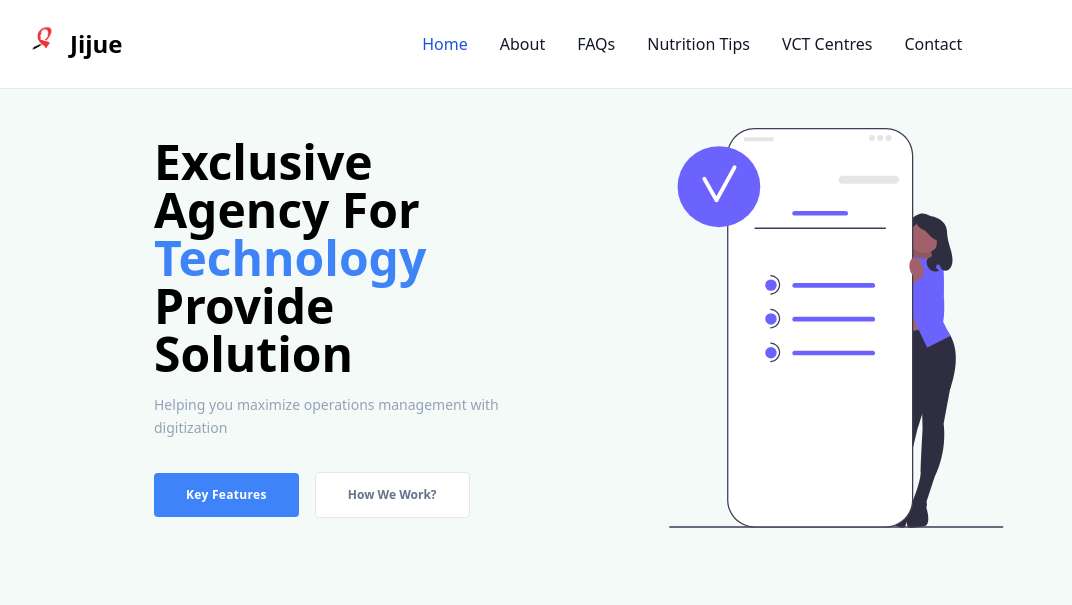
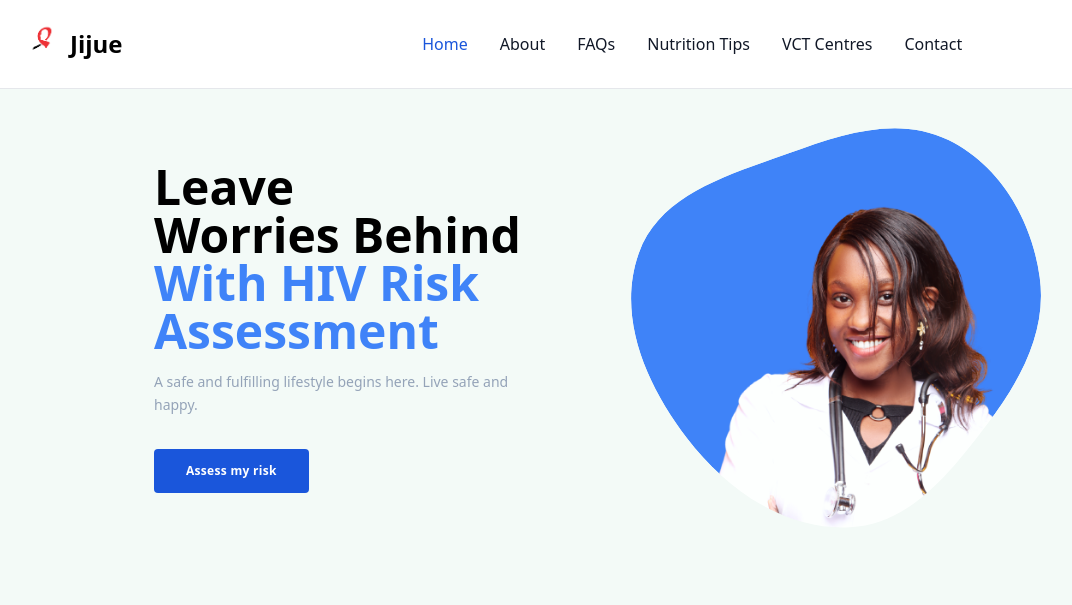
Before and after one commit to pyaustine/flowbite-django-tailwind, a Django app: page / in a window 1280 px wide. Shown: the top 605 px of the page, without its empty margins (2-1074 px from the left). Run offline with Django 4.2, Linux system fonts and the light colour scheme; style sheets or scripts are compiled from the project's sources; some libraries are stand-ins or nearby versions.

Commit message:
add modal, backgorund image, etc

```diff
--- a/templates/base/index.html
+++ b/templates/base/index.html
@@ -1,4 +1,6 @@
 {% extends "base/_base.html" %}
+<!-- space -->
+{% load static %}
 <!-- space -->
 {% block content %}
 
@@ -13,32 +15,125 @@
         class="mx-auto mb-8 max-w-lg text-center lg:mx-0 lg:max-w-md lg:text-left"
       >
         <h2 class="mb-4 text-3xl font-bold text-left lg:text-5xl">
-          Exclusive Agency For
+          Leave <br />
+          Worries Behind <br />
 
-          <span class="text-5xl text-blue-500 leading-relaxeds"
-            >Technology
+          <span class="text-5xl text-blue-500 leading-relaxeds">
+            With HIV Risk Assessment
           </span>
-
-          Provide Solution
         </h2>
 
         <p
           class="visible mx-0 mt-3 mb-0 text-sm leading-relaxed text-left text-slate-400"
         >
-          Helping you maximize operations management with digitization
+          A safe and fulfilling lifestyle begins here. Live safe and happy.
         </p>
       </div>
 
       <div class="text-center lg:text-left">
+        <!-- Modal toggle -->
         <a
-          class="block visible py-4 px-8 mb-4 text-xs font-semibold tracking-wide leading-none text-white bg-blue-500 rounded cursor-pointer sm:mr-3 sm:mb-0 sm:inline-block"
-          >Key Features</a
+          data-modal-target="staticModal"
+          data-modal-toggle="staticModal"
+          class="block visible py-4 px-8 mb-4 text-xs font-semibold tracking-wide leading-none text-white bg-blue-700 hover:bg-blue-800 rounded cursor-pointer sm:mr-3 sm:mb-0 sm:inline-block"
+          >Assess my risk</a
         >
+      </div>
+    </div>
 
-        <a
-          class="block visible py-4 px-8 text-xs font-semibold leading-none bg-white rounded border border-solid cursor-pointer sm:inline-block border-slate-200 text-slate-500"
-          >How We Work?</a
-        >
+    <!-- Main modal -->
+    <div
+      id="staticModal"
+      data-modal-backdrop="static"
+      tabindex="-1"
+      aria-hidden="true"
+      class="fixed top-0 left-0 right-0 z-50 hidden w-full p-4 overflow-x-hidden overflow-y-auto md:inset-0 h-[calc(100%-1rem)] md:h-full"
+    >
+      <div class="relative w-full h-full max-w-2xl md:h-auto">
+        <!-- Modal content -->
+        <div class="relative bg-white rounded-lg shadow dark:bg-gray-700">
+          <!-- Modal header -->
+          <div
+            class="flex items-start justify-between p-4 border-b rounded-t dark:border-gray-600"
+          >
+            <h3 class="text-xl font-semibold text-gray-900 dark:text-white">
+              Terms of service
+            </h3>
+            <button
+              type="button"
+              class="text-gray-400 bg-transparent hover:bg-gray-200 hover:text-gray-900 rounded-lg text-sm p-1.5 ml-auto inline-flex items-center dark:hover:bg-gray-600 dark:hover:text-white"
+              data-modal-hide="staticModal"
+            >
+              <svg
+                class="w-5 h-5"
+                fill="currentColor"
+                viewBox="0 0 20 20"
+                xmlns="http://www.w3.org/2000/svg"
+              >
+                <path
+                  fill-rule="evenodd"
+                  d="M4.293 4.293a1 1 0 011.414 0L10 8.586l4.293-4.293a1 1 0 111.414 1.414L11.414 10l4.293 4.293a1 1 0 01-1.414 1.414L10 11.414l-4.293 4.293a1 1 0 01-1.414-1.414L8.586 10 4.293 5.707a1 1 0 010-1.414z"
+                  clip-rule="evenodd"
+                ></path>
+              </svg>
+            </button>
+          </div>
+          <!-- Modal body -->
+          <div class="p-6 space-y-6">
+            <h4 class="text-xl font-semibold text-gray-900 dark:text-white">
+              Privacy policy
+            </h4>
+            <p
+              class="text-base leading-relaxed text-gray-500 dark:text-gray-400"
+            >
+              This website uses log files to collect non-personally identifiable
+              information about visitors, including their IP addresses, browser
+              type, ISP, and website activity. This data is used for analysis,
+              administration, tracking, and demographic research. This privacy
+              policy applies only to online activities on the website.
+              <br />
+              Read more about our privacy policy and terms of use.
+            </p>
+            <h4 class="text-xl font-semibold text-gray-900 dark:text-white">
+              Disclaimer
+            </h4>
+            <p
+              class="text-base leading-relaxed text-gray-500 dark:text-gray-400"
+            >
+              The Machine-Learning model in the Jijue platform has been designed
+              using credible data. Different variables have been used in the
+              model to compute the risk of an individual turning HIV positive.
+              However the risk score calculated by our website is not final
+              hence it does not reflect your actual HIV status. One can only
+              ascertain his/her HIV status by getting tested from a VCT Centre
+              or by using a self-test kit.
+            </p>
+
+            <h6 class="text-gray-500 dark:text-gray-400">
+              Would you like to continue with HIV Risk Assessment?
+            </h6>
+          </div>
+          <!-- Modal footer -->
+          <div
+            class="flex items-center p-6 space-x-2 border-t border-gray-200 rounded-b dark:border-gray-600"
+          >
+            <a
+              type="button"
+              href="{% url 'welcome' %}"
+              class="text-white bg-blue-700 hover:bg-blue-800 focus:ring-4 focus:outline-none focus:ring-blue-300 font-medium rounded-lg text-sm px-5 py-2.5 text-center dark:bg-blue-600 dark:hover:bg-blue-700 dark:focus:ring-blue-800"
+            >
+              I accept
+            </a>
+
+            <button
+              data-modal-hide="staticModal"
+              type="button"
+              class="text-gray-500 bg-white hover:bg-gray-100 focus:ring-4 focus:outline-none focus:ring-blue-300 rounded-lg border border-gray-200 text-sm font-medium px-5 py-2.5 hover:text-gray-900 focus:z-10 dark:bg-gray-700 dark:text-gray-300 dark:border-gray-500 dark:hover:text-white dark:hover:bg-gray-600 dark:focus:ring-gray-600"
+            >
+              Decline
+            </button>
+          </div>
+        </div>
       </div>
     </div>
 
@@ -47,170 +142,28 @@
       <!-- Illustrations Container -->
       <div class="flex justify-center items-center">
         <svg
-          class="block max-w-full h-auto align-middle lg:max-w-lg"
+          class="block max-w-full h-auto align-middle lg:max-w-lg fill-blue-500"
+          height="400"
+          viewBox="0 0 479 467"
           xmlns="http://www.w3.org/2000/svg"
-          height="400"
-          viewBox="0 0 524.67004 627.58314"
           xmlns:xlink="http://www.w3.org/1999/xlink"
         >
-          <path
-            d="M369.04619,148.0378h51.762v17.04364c0,28.5682-23.19375,51.76195-51.76195,51.76195h-.00005v-68.80558h0Z"
-            transform="translate(789.85437 364.88118) rotate(-180)"
-            fill="#2f2e41"
-          />
-          <polygon
-            points="409.33502 185.02664 418.23482 225.05637 366.08305 216.39672 387.33502 178.53845 409.33502 185.02664"
-            fill="#a0616a"
-          />
-          <polygon
-            points="409.33502 185.02664 418.23482 225.05637 366.08305 216.39672 387.33502 178.53845 409.33502 185.02664"
-            opacity=".1"
-          />
-          <rect
-            x="359.33502"
-            y="270.53845"
-            width="50"
-            height="74"
-            transform="translate(768.67004 615.07691) rotate(-180)"
-            fill="#a0616a"
-          />
-          <path
-            d="M441.83502,405.03845l-11,59s7,41-14,83l-14,43-21-3s13-32,13-46c0-14,3-68,3-68l-1.5-61.61811,45.5-6.38189Z"
-            fill="#2f2e41"
-          />
-          <path
-            d="M378.83502,586.03845s24-9,26,4l-1,6s9,27-4,29c-13,2-25,5-26-1-1-6-.98425-13.48966,1.50787-18.74483,2.49213-5.25517,3.49213-19.25517,3.49213-19.25517Z"
-            fill="#2f2e41"
-          />
-          <g>
+          <mask id="mask0" mask-type="alpha">
             <path
-              d="M366.13446,395.88629l-5.84242,59.73162s-18.12633,37.43576-9.63539,83.61913l1.48898,45.19716,21.00587,2.95865s-3.58764-34.353,.30589-47.80069c3.89353-13.44769,16.0298-66.15169,16.0298-66.15169l18.5774-58.77007-41.93013-18.7841Z"
-              fill="#2f2e41"
+              d="M9.19024 145.964C34.0253 76.5814 114.865 54.7299 184.111 29.4823C245.804 6.98884 311.86 -14.9503 370.735 14.143C431.207 44.026 467.948 107.508 477.191 174.311C485.897 237.229 454.931 294.377 416.506 344.954C373.74 401.245 326.068 462.801 255.442 466.189C179.416 469.835 111.552 422.137 65.1576 361.805C17.4835 299.81 -17.1617 219.583 9.19024 145.964Z"
             />
+          </mask>
+          <g mask="url(#mask0)">
             <path
-              d="M376.31126,587.26662s-20.5502-15.31957-26.08672-3.38865l-.70811,6.04141s-16.1539,23.43185-4.22298,28.96837c11.93092,5.53652,22.62319,11.75548,25.25239,6.2703,2.62921-5.48519,4.69702-12.68375,3.76473-18.42469-.9323-5.74094,2.00069-19.46674,2.00069-19.46674Z"
-              fill="#2f2e41"
+              d="M9.19024 145.964C34.0253 76.5814 114.865 54.7299 184.111 29.4823C245.804 6.98884 311.86 -14.9503 370.735 14.143C431.207 44.026 467.948 107.508 477.191 174.311C485.897 237.229 454.931 294.377 416.506 344.954C373.74 401.245 326.068 462.801 255.442 466.189C179.416 469.835 111.552 422.137 65.1576 361.805C17.4835 299.81 -17.1617 219.583 9.19024 145.964Z"
+            />
+            <image
+              class="home__blob-img"
+              x="50"
+              y="60"
+              href="{% static 'images/sarah.png' %}"
             />
           </g>
-          <path
-            d="M429.83502,310.53845c23.51917,21.94757,25.26404,56.67346,11.5,98,0,0-44,30-76-8l-16-77,80.5-13Z"
-            fill="#2f2e41"
-          />
-          <path
-            d="M390.33502,203.53845l25,4-2,63,28,56-36,18s-28-53-33-86c-5-33-2-57-2-57l20,2Z"
-            fill="#6c63ff"
-          />
-          <path
-            d="M371.33502,205.53845l-25,4,2,63-6,58,14,16s28-53,33-86,2-57,2-57l-20,2Z"
-            fill="#6c63ff"
-          />
-          <path
-            d="M401.33502,207.03845l5.5-1.5s19.5-2.5,22.5,5.5c3,8,2,55,2,55,0,0,5.16,57.68504-14.92,58.34252-20.08,.65748-16.08-47.34252-16.08-47.34252l1-70Z"
-            fill="#6c63ff"
-          />
-          <circle cx="400.60838" cy="170.13134" r="25.881" fill="#a0616a" />
-          <path
-            d="M368.33502,209.03845l-5.5-1.5s-19.5-2.5-22.5,5.5-2,55-2,55c0,0-5.16,57.68504,14.92,58.34252s16.08-47.34252,16.08-47.34252l-1-70Z"
-            fill="#6c63ff"
-          />
-          <path
-            d="M385.65786,205.75047c-5.55216-1.40863-11.84681,4.52132-14.06128,13.24853-.93243,3.47409-1.01931,7.12088-.2534,10.63535l-2.38571,9.92043-.17551-.00924-18.81824,44.34887c-4.37547,10.31165-3.91314,22.14968,1.66767,31.86201,3.3199,5.77765,7.67792,9.66177,12.79497,5.69682,8.49085-6.57912,14.03686-44.24916,16.56905-65.88826l5.85496-21.9959c2.35018-2.72464,4.01347-5.97257,4.85067-9.47191,2.2149-8.72385-.49107-16.93801-6.04318-18.34671Z"
-            fill="#a0616a"
-          />
-          <path
-            d="M351.0597,191.06934c1.31647-4.00284,3.91522-7.50723,5.07796-11.55742,1.54386-5.37763,4.83076,6.55243,5.15143,.96678,.60951-10.61668,16.81288-37.92626,26.06316-43.17205,9.25028-5.24583,14.56315-3.66417,23.98727,1.26249,0,0,4.57463,.29093,10.26981,3.10267,5.69518,2.81174,10.82161,7.31486,13.03674,13.26749,1.7558,4.7183,1.56147,9.89986,2.14813,14.89992,1.63436,13.92994,9.44292,27.17801,7.76691,41.10298-.52286,4.3445-2.17418,8.83707-5.72639,11.39244-3.55221,2.55534-9.29104,2.27736-11.62924-1.42142-.79788-1.26218-1.13531-2.75965-1.81906-4.08713-.6838-1.32748-1.91931-2.56501-3.41201-2.5237-2.2436,.06211-3.38562,3.07261-2.5009,5.13537s2.96377,3.30817,4.91583,4.41597c-4.6491,2.0915-10.41629,1.44022-14.48185-1.63548-4.06552-3.0757-6.26097-8.44832-5.51283-13.49099,1.05424-7.10612,11.4065-5.63531,12.62603-12.71492,.88773-5.15371,4.00542-13.77714,3.15622-18.93732-.8492-5.16022-4.92762,1.08784-.63124-1.89373-4.72678,2.27867-14.83731-13.30983-19.78567-15.05584-4.94831-1.74601-9.14394-5.5267-11.39402-10.26715-5.24845,7.60821-9.86523,5.54211-11.7449,14.59185-1.87967,9.04974-.14171,29.60975,7.598,34.66228-3.09743,2.11334-5.56661,5.13552-7.01993,8.59211-.82334,1.95819-1.35711,4.10081-2.72366,5.72716-2.60993,3.10617-7.4291,3.29511-11.27027,1.98909-4.76288-1.61941-8.83514-5.17625-11.08048-9.67806-2.24534-4.50181-2.63675-9.89451-1.06507-14.67338Z"
-            fill="#2f2e41"
-          />
-          <path
-            d="M0,626.13577c0,.66003,.53003,1.19,1.19006,1.19H523.48004c.65997,0,1.19-.52997,1.19-1.19,0-.65997-.53003-1.19-1.19-1.19H1.19006c-.66003,0-1.19006,.53003-1.19006,1.19Z"
-            fill="#3f3d56"
-          />
-          <g>
-            <path
-              d="M340.03771,.99983H134.36885c-23.32296,0-42.22995,18.90699-42.22995,42.22995V583.66267c0,23.32291,18.90695,42.22986,42.22986,42.22986h205.66894c23.32296,0,42.22995-18.90699,42.22995-42.22995V43.22978c0-23.32296-18.90699-42.22995-42.22995-42.22995Z"
-              fill="#fff"
-            />
-            <path
-              d="M340.03782,626.89209H134.36888c-23.83691,0-43.22998-19.39258-43.22998-43.22949V43.22998C91.1389,19.39307,110.53196,0,134.36888,0h205.66895c23.83691,0,43.22998,19.39307,43.22998,43.22998V583.6626c0,23.83691-19.39307,43.22949-43.22998,43.22949ZM134.36888,2c-22.73438,0-41.22998,18.49561-41.22998,41.22998V583.6626c0,22.73438,18.49561,41.22949,41.22998,41.22949h205.66895c22.73438,0,41.22998-18.49512,41.22998-41.22949V43.22998c0-22.73438-18.49561-41.22998-41.22998-41.22998H134.36888Z"
-              fill="#3f3d56"
-            />
-            <path
-              d="M75.14368,94.56643c-1.80561,0-3.27392,1.46831-3.27392,3.27392v26.1914c0,1.80561,1.46831,3.27392,3.27392,3.27392s3.27392-1.46831,3.27392-3.27392v-26.1914c0-1.80561-1.46831-3.27392-3.27392-3.27392Z"
-              fill="#3f3d56"
-            />
-            <path
-              d="M354.93558,87.46124h-82.66786c-3.50634,0-6.35907-2.85273-6.35907-6.35907s2.85273-6.35907,6.35907-6.35907h82.66786c3.50634,0,6.35907,2.85273,6.35907,6.35907s-2.85273,6.35907-6.35907,6.35907Z"
-              fill="#e6e6e6"
-            />
-            <path
-              d="M277.38221,137.46854h-80.3571c-2.02587,0-3.67427-1.64841-3.67427-3.67428s1.64841-3.67351,3.67427-3.67351h80.3571c2.02587,0,3.67351,1.64765,3.67351,3.67351,0,2.02587-1.64764,3.67427-3.67351,3.67427Z"
-              fill="#6c63ff"
-            />
-            <ellipse
-              cx="78.32235"
-              cy="92.07002"
-              rx="64.899"
-              ry="63.53157"
-              fill="#6c63ff"
-            />
-            <path
-              d="M100.34912,60.02429c-8.64008,15.73267-17.28021,31.46545-25.92029,47.19818-5.50665-9.72955-10.98322-19.47626-16.50342-29.19818-1.90643-3.3576-7.09204-.33765-5.18079,3.02832,6.39911,11.2699,12.73193,22.57727,19.13104,33.84717,1.09412,1.92694,4.09796,1.97168,5.18085,0,9.49115-17.28241,18.9823-34.56482,28.47345-51.84717,1.8598-3.38647-3.31964-6.41742-5.18085-3.02832Z"
-              fill="#fff"
-            />
-            <rect
-              x="117.61763"
-              y="14.65784"
-              width="46.49807"
-              height="5.96129"
-              rx=".31021"
-              ry=".31021"
-              fill="#e6e6e6"
-            />
-            <circle cx="318.33631" cy="15.8501" r="4.76903" fill="#e6e6e6" />
-            <circle cx="331.45115" cy="15.8501" r="4.76903" fill="#e6e6e6" />
-            <circle cx="344.56599" cy="15.8501" r="4.76903" fill="#e6e6e6" />
-            <path
-              d="M133.86826,157.13577c0,.66003,.53003,1.19,1.19006,1.19h204.28998c.65997,0,1.19-.52997,1.19-1.19,0-.65997-.53003-1.19-1.19-1.19H135.05832c-.66003,0-1.19006,.53003-1.19006,1.19Z"
-              fill="#3f3d56"
-            />
-            <g>
-              <path
-                d="M319.7578,250.66658h-122.59803c-2.02587,0-3.67427-1.64842-3.67427-3.67428s1.64841-3.67351,3.67427-3.67351h122.59803c2.02587,0,3.67351,1.64765,3.67351,3.67352,0,2.02587-1.64764,3.67427-3.67351,3.67427Z"
-                fill="#6c63ff"
-              />
-              <path
-                d="M319.7578,303.66658h-122.59803c-2.02587,0-3.67427-1.64842-3.67427-3.67428s1.64841-3.67351,3.67427-3.67351h122.59803c2.02587,0,3.67351,1.64765,3.67351,3.67352,0,2.02587-1.64764,3.67427-3.67351,3.67427Z"
-                fill="#6c63ff"
-              />
-              <path
-                d="M319.7578,356.66658h-122.59803c-2.02587,0-3.67427-1.64842-3.67427-3.67428s1.64841-3.67351,3.67427-3.67351h122.59803c2.02587,0,3.67351,1.64765,3.67351,3.67352,0,2.02587-1.64764,3.67427-3.67351,3.67427Z"
-                fill="#6c63ff"
-              />
-              <circle cx="159.97525" cy="246.53845" r="9" fill="#6c63ff" />
-              <path
-                d="M158.97516,261.53845v-2c7.44385,0,13.5-6.05615,13.5-13.5s-6.05615-13.5-13.5-13.5v-2c8.54688,0,15.5,6.95312,15.5,15.5s-6.95312,15.5-15.5,15.5Z"
-                fill="#3f3d56"
-              />
-              <circle cx="159.97525" cy="299.53845" r="9" fill="#6c63ff" />
-              <path
-                d="M158.97516,314.53845v-2c7.44385,0,13.5-6.05566,13.5-13.5,0-7.44385-6.05615-13.5-13.5-13.5v-2c8.54688,0,15.5,6.95312,15.5,15.5s-6.95312,15.5-15.5,15.5Z"
-                fill="#3f3d56"
-              />
-              <circle cx="159.97525" cy="352.53845" r="9" fill="#6c63ff" />
-              <path
-                d="M158.97516,367.53845v-2c7.44385,0,13.5-6.05566,13.5-13.5s-6.05615-13.5-13.5-13.5v-2c8.54688,0,15.5,6.95312,15.5,15.5s-6.95312,15.5-15.5,15.5Z"
-                fill="#3f3d56"
-              />
-            </g>
-          </g>
-          <path
-            d="M384.01219,203.75047c5.55216-1.40863,11.84681,4.52132,14.06128,13.24853,.93243,3.47409,1.01931,7.12088,.2534,10.63535l2.38571,9.92043,.17551-.00924,18.81824,44.34887c4.37547,10.31165,3.91314,22.14968-1.66767,31.86201-3.3199,5.77765-7.67792,9.66177-12.79497,5.69682-8.49085-6.57912-14.03686-44.24916-16.56905-65.88826l-5.85496-21.9959c-2.35018-2.72464-4.01347-5.97257-4.85067-9.47191-2.2149-8.72385,.49107-16.93801,6.04318-18.34671Z"
-            fill="#a0616a"
-          />
-          <polygon
-            points="405.38874 228.05282 384.33502 243.01874 394.86188 309.31266 408.0646 326.38767 423.44391 321.0686 427.94066 289.72998 422.64886 259.42289 405.38874 228.05282"
-            fill="#6c63ff"
-          />
         </svg>
       </div>
     </div>
@@ -219,36 +172,28 @@
   <!-- Parallax Background -->
   <section
     class="flex flex-col w-full h-[500px] bg-cover bg-fixed bg-center flex justify-center items-center"
-    style="
-      background-image: url(https://images.unsplash.com/photo-1642427749670-f20e2e76ed8c?auto=format&fit=crop&w=880&q=80);
-    "
+    style="background-image: url(../../static/images/parralax_1.jpg)"
   >
-    <h1 class="text-white text-5xl font-semibold mt-20 mb-10">
-      This is Parallax Effect
+    <h1 class="text-white text-5xl font-semibold mt-20 mb-2">
+      Welcome to Jijue
     </h1>
 
     <span class="text-center font-bold my-20 text-white/90">
-      <a
-        href="https://egoistdeveloper.github.io/twcss-to-sass-playground/"
-        target="_blank"
-        class="text-white/90 hover:text-white"
-      >
-        Convetert to SASS
+      <a class="text-black/90 hover:text-white text-sm">
+        Welcome to our HIV Risk Assessment website, where you can take a quick
+        and confidential test to determine your risk of contracting HIV. Take
+        the first step towards protecting your sexual health and start your HIV
+        risk assessment today. Your result could be the key to a brighter,
+        healthier future.
       </a>
 
       <hr class="my-4" />
 
-      <a
-        href="https://unsplash.com/photos/8Pm_A-OHJGg"
-        target="_blank"
-        class="text-white/90 hover:text-white"
-      >
-        Image Source
-      </a>
+      <a class="text-black/90 hover:text-white"> Welcome </a>
 
       <hr class="my-4" />
 
-      <p>
+      <!-- <p>
         <a
           href="https://github.com/EgoistDeveloper/my-tailwind-components/blob/main/src/templates/parallax-landing-page.html"
           target="_blank"
@@ -264,7 +209,7 @@
         >
           Full Preview
         </a>
-      </p>
+      </p> -->
     </span>
   </section>
 
@@ -286,18 +231,28 @@
           </div>
           <div class="md:7/12 lg:w-6/12">
             <h2 class="text-2xl text-gray-900 font-bold md:text-4xl">
-              Nuxt development is carried out by passionate developers
+              Jijue development was carried out by passionate a team
             </h2>
             <p class="mt-6 text-gray-600">
-              Lorem ipsum dolor, sit amet consectetur adipisicing elit. Eum
-              omnis voluptatem accusantium nemo perspiciatis delectus atque
-              autem! Voluptatum tenetur beatae unde aperiam, repellat expedita
-              consequatur! Officiis id consequatur atque doloremque!
+              Jijue website was created by a multidisciplinary team of students
+              from Jomo Kenyatta University of Agriculture and Technology. The
+              aim of the web app is to provide a user-friendly platform for
+              individuals to assess their HIV risk and connect them to Health
+              Facilities for further management.
             </p>
             <p class="mt-4 text-gray-600">
-              Nobis minus voluptatibus pariatur dignissimos libero quaerat iure
-              expedita at? Asperiores nemo possimus nesciunt dicta veniam
-              aspernatur quam mollitia.
+              In an age of fast paced technologies, Jijue was founded to provide
+              a smart, accessible and multifunctional digital health platform
+              that offers a seamless experience in undertaking an accurate self
+              risk assessment for HIV, while also creating a nationwide linkage
+              for easy accessibility to HIV testing and prevention services. We
+              strive to reshape the approach in promoting HIV testing.
+            </p>
+            <p class="mt-4 text-gray-600">
+              We aspire to establish a globally renowned platform of utter
+              excellence in promoting HIV awareness, testing and prevention,
+              ultimately containing the HIV/AIDS epidemic and creating a world
+              without AIDS
             </p>
           </div>
         </div>
@@ -524,8 +479,8 @@
       <p
         class="mb-8 lg:mb-16 font-light text-center text-gray-500 dark:text-gray-400 sm:text-2xl"
       >
-        Got a technical issue? Want to send feedback about a beta feature? Need
-        details about our Business plan? Let us know.
+        Got a technical issue? Want to send feedback about your experience? Need
+        details about our site and service? Let us know.
       </p>
       <form action="#" class="space-y-8">
         <div>
@@ -538,7 +493,7 @@
             type="email"
             id="email"
             class="shadow-sm bg-gray-50 border border-gray-300 text-gray-900 text-sm rounded-lg focus:ring-primary-500 focus:border-primary-500 block w-full p-2.5 dark:bg-gray-700 dark:border-gray-600 dark:placeholder-gray-400 dark:text-white dark:focus:ring-primary-500 dark:focus:border-primary-500 dark:shadow-sm-light"
-            placeholder="name@flowbite.com"
+            placeholder="your@name.com"
             required
           />
         </div>
@@ -571,13 +526,14 @@
         </div>
         <button
           type="submit"
-          class="py-3 px-5 text-sm font-medium text-center text-white rounded-lg bg-primary-700 sm:w-fit hover:bg-primary-800 focus:ring-4 focus:outline-none focus:ring-primary-300 dark:bg-primary-600 dark:hover:bg-primary-700 dark:focus:ring-primary-800"
+          class="py-3 px-5 text-sm font-medium text-center text-white rounded-lg bg-blue-500 sm:w-fit hover:bg-blue-800 focus:ring-4 focus:outline-none focus:ring-primary-300 dark:bg-primary-600 dark:hover:bg-primary-700 dark:focus:ring-primary-800"
         >
           Send message
         </button>
       </form>
     </div>
   </section>
+
   <!-- Content -->
   <section class="p-20 space-y-8">
     <h1 class="text-4xl text-center my-20">Tempor sit labore nostrud</h1>
```
